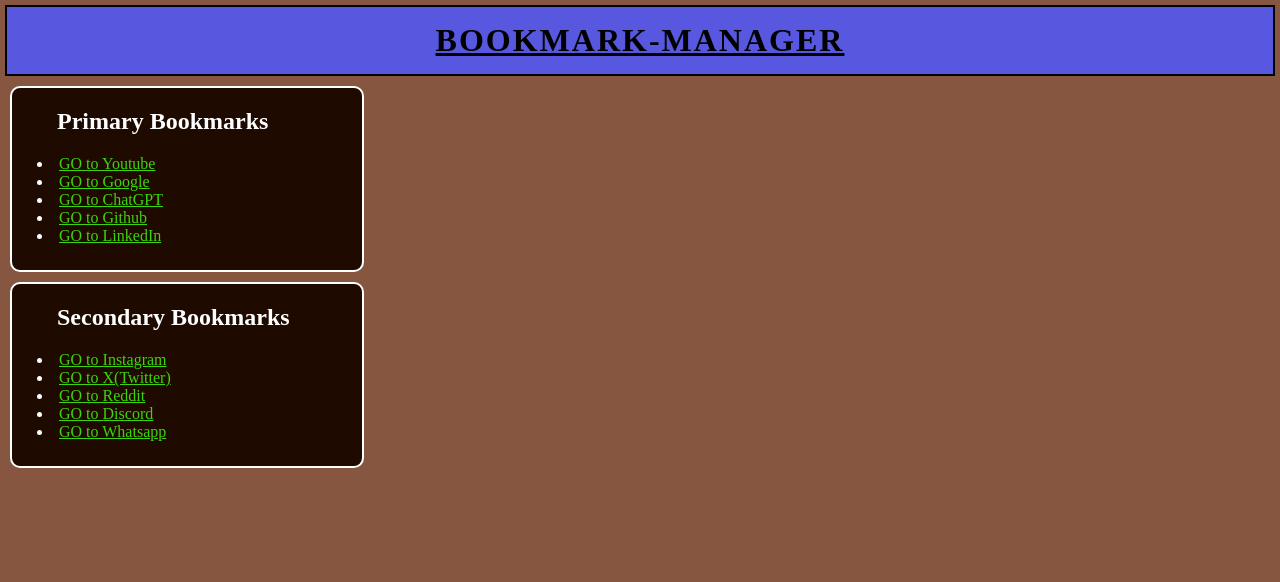
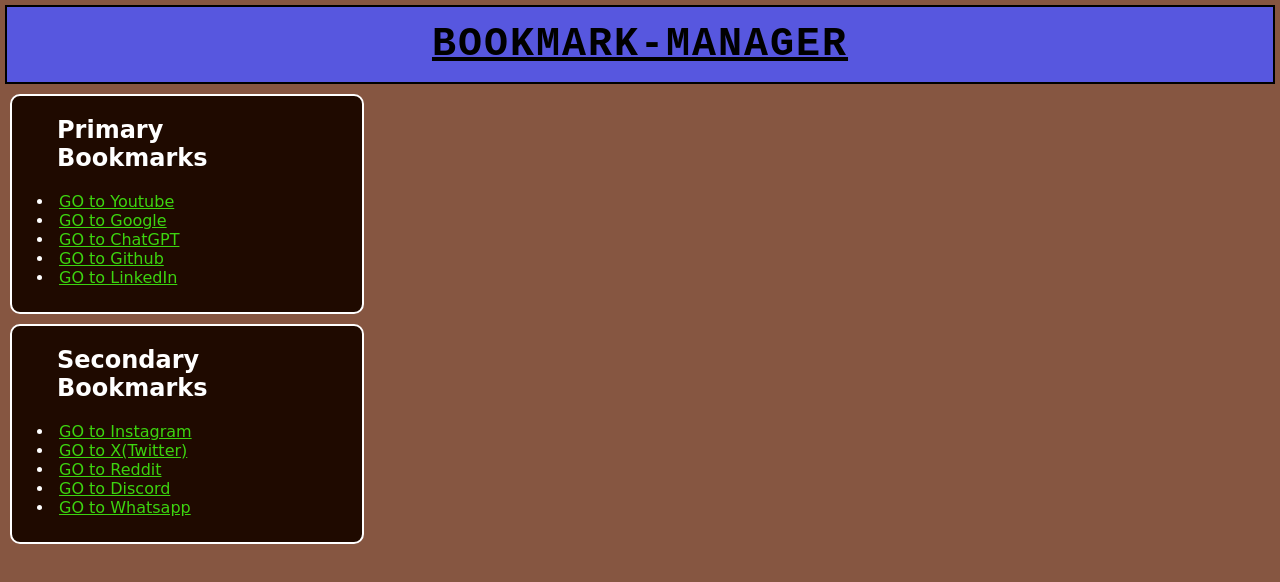
Before and after one commit to nikhilagarwal03/Web-Dev, a plain HTML site: page Bookmark Manager/index.html in a window 1280 px wide. Drawn offline with Linux system fonts and the light colour scheme.

Commit message:
Mini project

```diff
--- a/Bookmark Manager/style.css
+++ b/Bookmark Manager/style.css
@@ -14,6 +14,8 @@
     background-color: rgb(87, 87, 223);
     border: 2px solid;
     font-weight: bolder;
+    font-family: monospace;
+    font-size: 20px;
 }
 .Primary{
     color: white;
@@ -25,6 +27,7 @@
     width: 300px;
     height: max-content;
     border: 2px solid;
+    font-family: cursive;
 }
 h2{
     margin: 5px;
```
Also changed, not shown: Bookmark Manager/index.html (+3 -0 lines).
